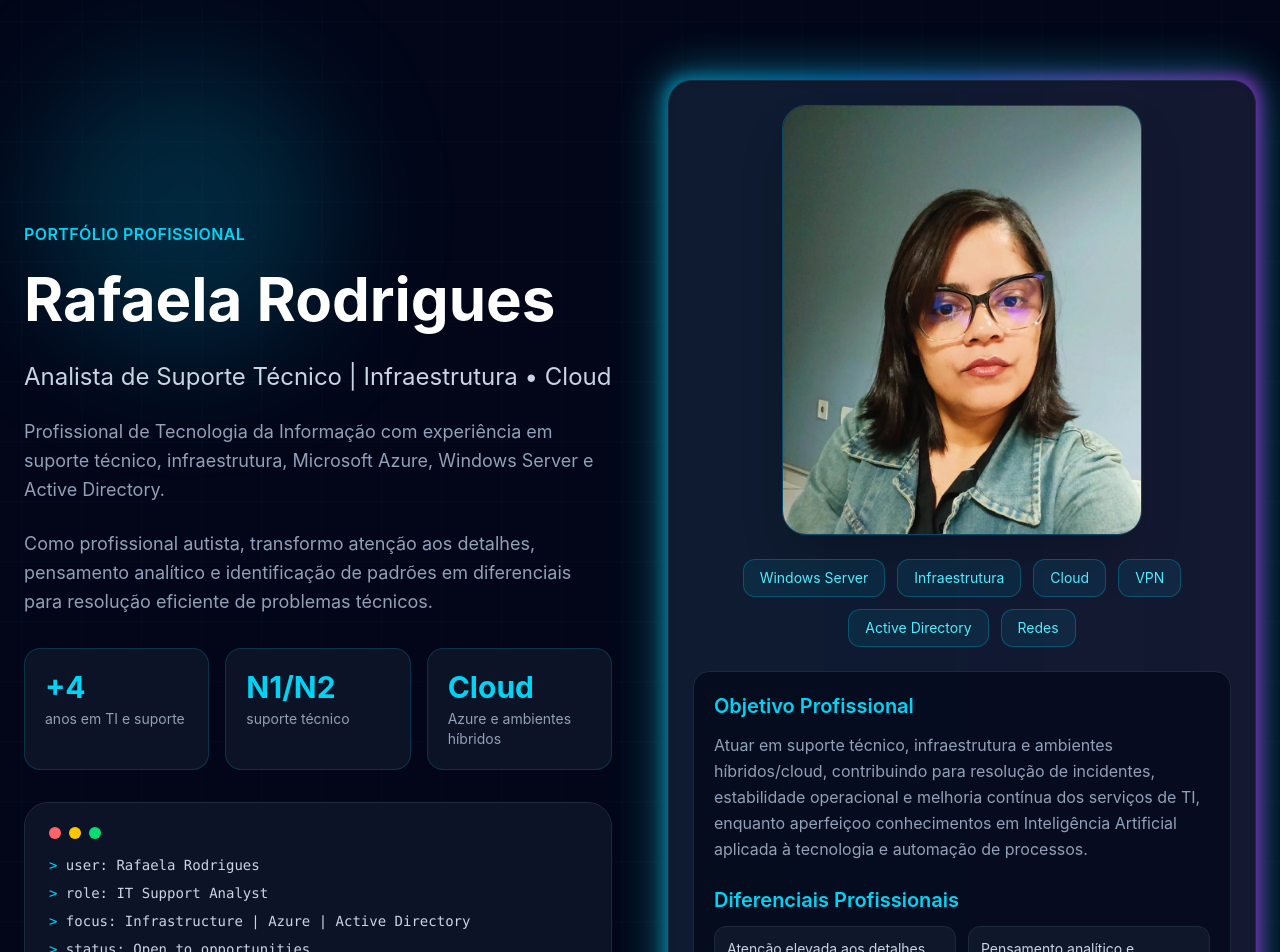
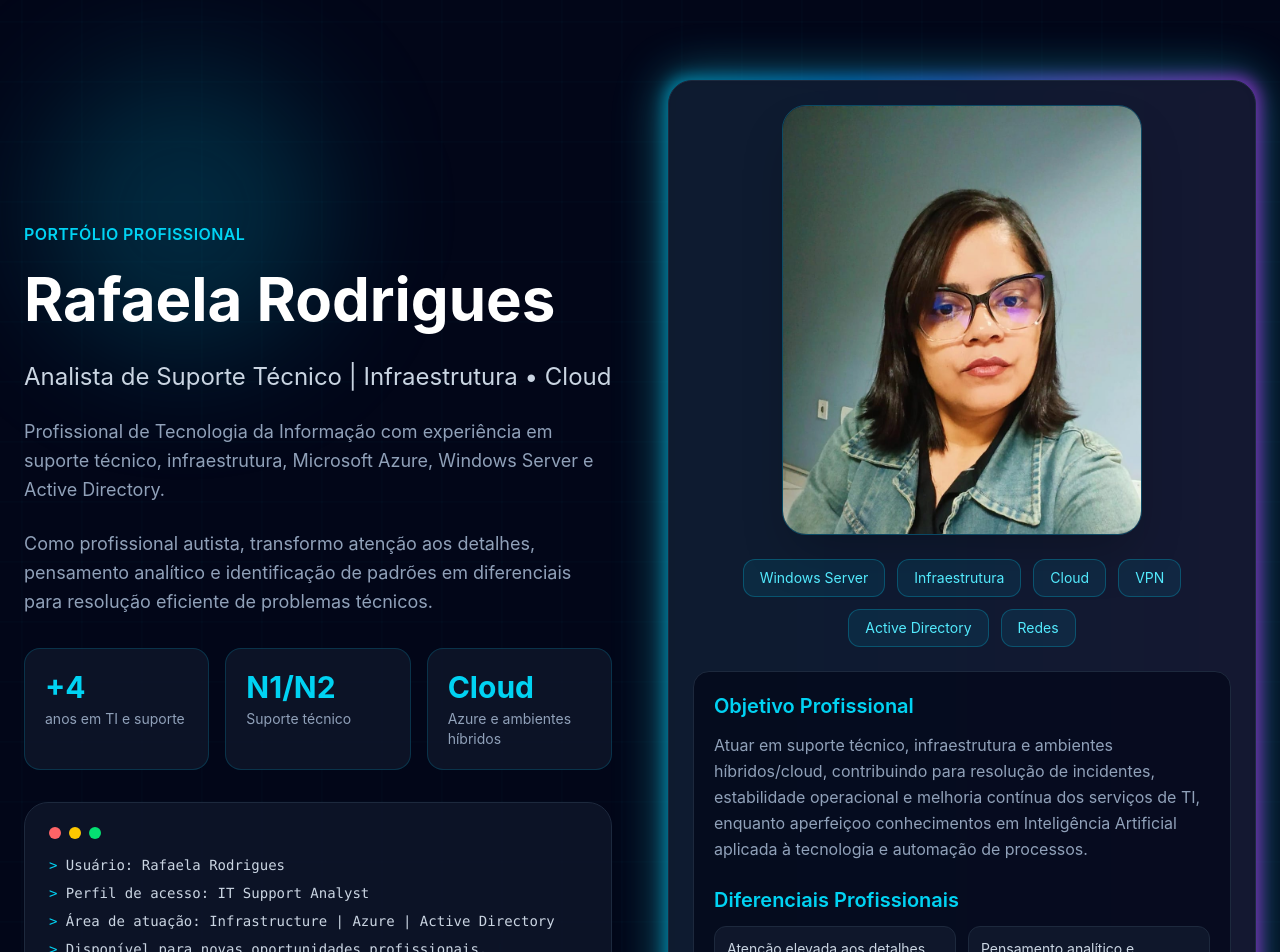
Before and after one commit to luna-rafa/portfolio-rafaela, a React (Vite) app: page / in a window 1280 px wide. Shown: the top 952 px of the page. Built offline with nearby package versions, Linux system fonts and the light colour scheme.

Commit message:
Update App.jsx

```diff
--- a/src/App.jsx
+++ b/src/App.jsx
@@ -187,7 +187,7 @@ export default function PortfolioRafaela() {
 
               <div className="bg-slate-900/80 border border-cyan-500/20 rounded-2xl p-5">
                 <p className="text-3xl font-bold text-cyan-400">N1/N2</p>
-                <p className="text-slate-400 text-sm mt-1">suporte técnico</p>
+                <p className="text-slate-400 text-sm mt-1">Suporte técnico</p>
               </div>
 
               <div className="bg-slate-900/80 border border-cyan-500/20 rounded-2xl p-5">
@@ -204,11 +204,11 @@ export default function PortfolioRafaela() {
               </div>
 
               <div className="font-mono text-sm text-slate-300 space-y-2">
-                <p><span className="text-cyan-400">&gt;</span> user: Rafaela Rodrigues</p>
-                <p><span className="text-cyan-400">&gt;</span> role: IT Support Analyst</p>
-                <p><span className="text-cyan-400">&gt;</span> focus: Infrastructure | Azure | Active Directory</p>
+                <p><span className="text-cyan-400">&gt;</span> Usuário: Rafaela Rodrigues</p>
+                <p><span className="text-cyan-400">&gt;</span> Perfil de acesso: IT Support Analyst</p>
+                <p><span className="text-cyan-400">&gt;</span> Área de atuação: Infrastructure | Azure | Active Directory</p>
                 <p>
-                  <span className="text-cyan-400">&gt;</span> status: Open to opportunities
+                  <span className="text-cyan-400">&gt;</span> Disponível para novas oportunidades profissionais.
                   <span className="cursor text-cyan-400"> |</span>
                 </p>
               </div>
```
